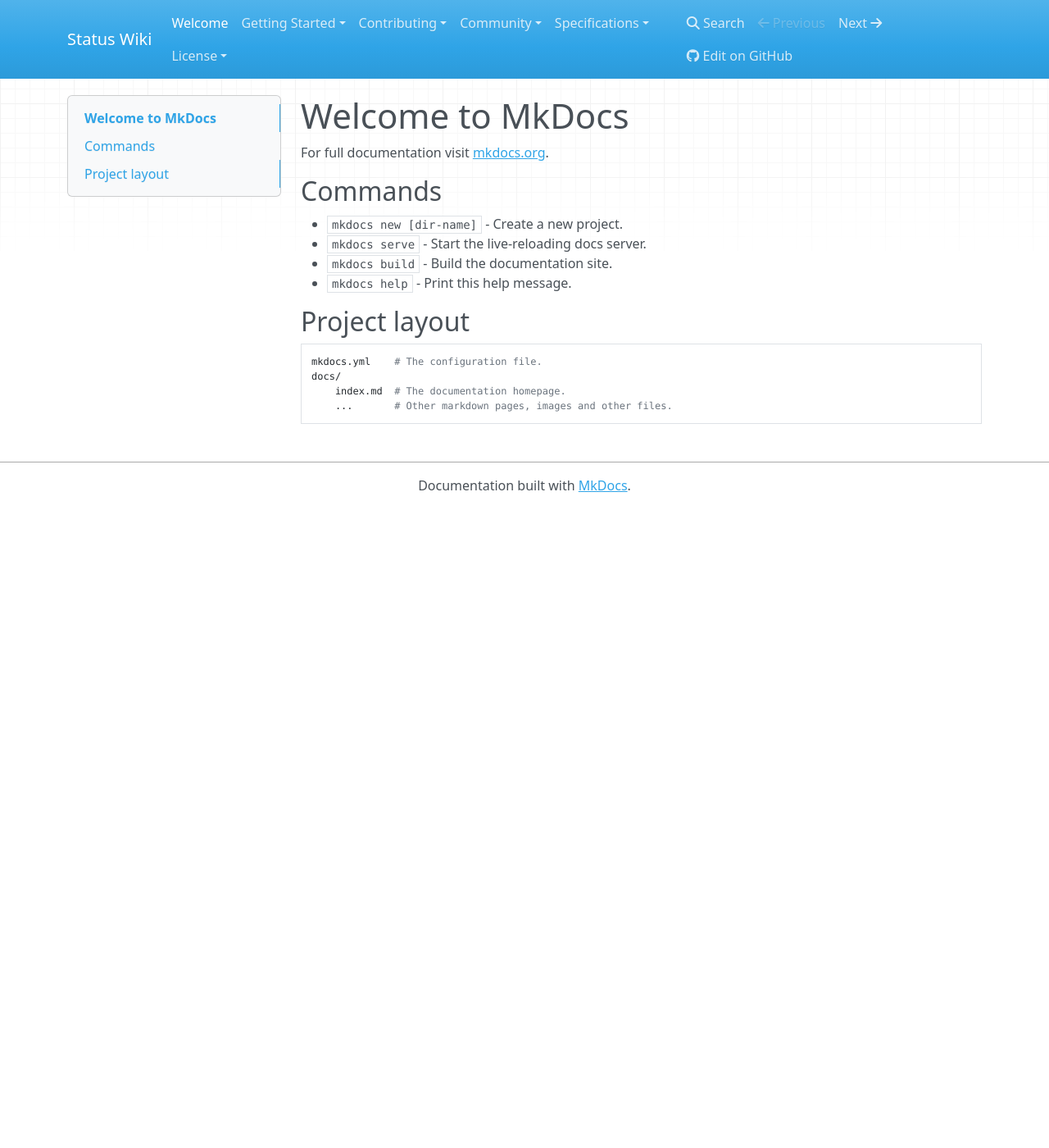
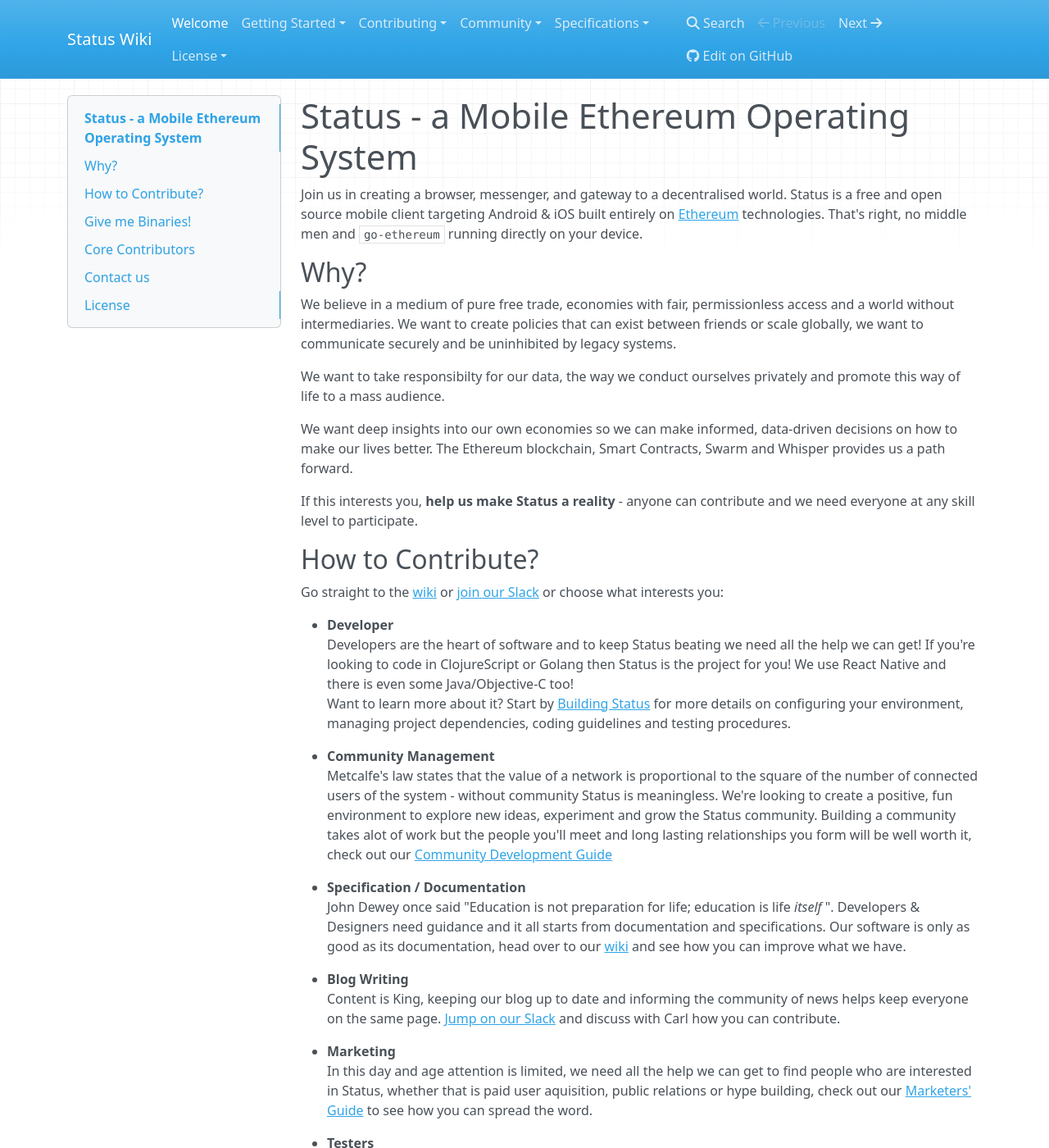
Before and after one commit to status-im/wiki.status.im, an MkDocs documentation site: the page built from docs/index.md, in a window 1280 px wide and 1400 px high. Shown: the whole window at 82% size. Built offline with MkDocs 1.6.1, drawn with Linux system fonts in a browser that asks for light colours; nearby versions of some CDN libraries; old or Windows-style settings are respelled for this version of MkDocs; some of the changed text lies outside the part shown.

Commit message:
add README.md as welcome

```diff
--- a/docs/index.md
+++ b/docs/index.md
@@ -1,17 +1,74 @@
-# Welcome to MkDocs
+# Status - a Mobile Ethereum Operating System
 
-For full documentation visit [mkdocs.org](http://mkdocs.org).
+Join us in creating a browser, messenger, and gateway to a decentralised world. Status is a free and open source mobile client targeting Android & iOS built entirely on [Ethereum](https://ethereum.org/) technologies. That's right, no middle men and `go-ethereum` running directly on your device.
 
-## Commands
+## Why?
 
-* `mkdocs new [dir-name]` - Create a new project.
-* `mkdocs serve` - Start the live-reloading docs server.
-* `mkdocs build` - Build the documentation site.
-* `mkdocs help` - Print this help message.
+We believe in a medium of pure free trade, economies with fair, permissionless access and a world without intermediaries. We want to create policies that can exist between friends or scale globally, we want to communicate securely and be uninhibited by legacy systems.
 
-## Project layout
+We want to take responsibilty for our data, the way we conduct ourselves privately and promote this way of life to a mass audience.
 
-    mkdocs.yml    # The configuration file.
-    docs/
-        index.md  # The documentation homepage.
-        ...       # Other markdown pages, images and other files.
+We want deep insights into our own economies so we can make informed, data-driven decisions on how to make our lives better. The Ethereum blockchain, Smart Contracts, Swarm and Whisper provides us a path forward.
+
+If this interests you, **help us make Status a reality** - anyone can contribute and we need everyone at any skill level to participate.
+
+## How to Contribute?
+
+Go straight to the [wiki](https://wiki.status.im) or [join our Slack](http://slack.status.im) or choose what interests you:
+
+- **Developer**
+Developers are the heart of software and to keep Status beating we need all the help we can get! If you're looking to code in ClojureScript or Golang then Status is the project for you! We use React Native and there is even some Java/Objective-C too!
+Want to learn more about it? Start by [Building Status](contributing/development/building-status.md) for more details on configuring your environment, managing project dependencies, coding guidelines and testing procedures.
+
+- **Community Management**
+Metcalfe's law states that the value of a network is proportional to the square of the number of connected users of the system - without community Status is meaningless. We're looking to create a positive, fun environment to explore new ideas, experiment and grow the Status community. Building a community takes alot of work but the people you'll meet and long lasting relationships you form will be well worth it, check out our [Community Development Guide](community/development.md)
+
+- **Specification / Documentation**
+John Dewey once said "Education is not preparation for life; education is life *itself* ". Developers & Designers need guidance and it all starts from documentation and specifications. Our software is only as good as its documentation, head over to our [wiki](https://wiki.status.im) and see how you can improve what we have.
+
+- **Blog Writing**
+Content is King, keeping our blog up to date and informing the community of news helps keep everyone on the same page. [Jump on our Slack](http://slack.status.im) and discuss with Carl how you can contribute.
+
+- **Marketing**
+In this day and age attention is limited, we need all the help we can get to find people who are interested in Status, whether that is paid user aquisition, public relations or hype building, check out our [Marketers' Guide](contributing/marketing.md) to see how you can spread the word.
+
+- **Testers**
+It's bug hunting season! Status is currently in Alpha and there are sure to be a bunch of education, [grab your fresh copy of Status](http://TODO) and shake your phone to submit bug reports, or start browsing our [Github Issues](http://github.com/status-im/status-react/issues). Every bug you find brings Status closer to stable, usable software for everyone to enjoy!
+
+- **Security**
+Status is a visual interface to make permanent changes on the Blockchain, it handles crypto-tokens that have real value and allows 3rd party code execution. Security is paramount to its success. You are given permission to break Status as hard as you can, as long as you share your findings with the community!
+
+- **Design & User Experience**
+It's all about that sex appeal, we want cryptocurrencies to be easy and fun to use, ugly software doesn't help adoption. [Check out our designs](https://TODO) and show us how to make them better!
+
+- **Evangelism**
+Help us spread the word! Tell a friend *right now*, infact tell **everyone** - yell from a mountain if you have to, every person counts!
+
+## Give me Binaries!
+
+Currently the fastest way to get your hands on a binary is to join our Early Access by submitting your email on our [website](https://status.im) or by [building it yourself](contributing/development/building-status.md).
+
+// TODO GPlay, TestFlight Instructions & FDroid
+
+## Core Contributors
+// TODO mugshots
+
+- Jarrad ([@jarradh](https://github.com/jarradh)) - Cofounder and Thought Leader.
+- Carl ([@carlbennetts](https://github.com/carlbennetts)) - Cofounder and Communications & Marketing.
+- Roman ([@rasom](https://github.com/rasom)) - Clojure and project lead.
+- Alexander ([@alwx](https://github.com/alwx)) - Clojure ninja!
+- Victor ([@farazdagi](https://github.com/farazdagi)) - Golang one-man-army.
+- Andrei ([@andmironov](https://github.com/andmironov)) - Visual design and user experience conjurer.
+
+Special thanks to [@adrian-tiberius](https://github.com/adrian-tiberius).
+Without the dedication of these fine gentleman, Status would not exist.
+
+## Contact us
+
+Feel free to email us at [support@status.im](mailto:support@status.im) or better yet, [join our Slack](http://slack.status.im).
+
+Got a feature request or suggestion, download Status and shake your phone, failing that search our [Github Issues](http://github.com/status-im/status-react/issues).
+
+## License
+
+Licensed under the [Mozilla Public License v2.0](licenses/mpl2.md)
--- a/mkdocs.yml
+++ b/mkdocs.yml
@@ -24,6 +24,7 @@ pages:
     - Newsletter: 'community/newsletter.md'
     - Blog: 'community/blog.md'
     - Tell a Friend: 'community/tell-a-friend.md'
+    - Development: 'community/development.md'
   - Specifications:
     - Contact Sharing (WIP): 'specifications/contact-sharing.md'
     - Chat API (WIP): 'specifications/chat-api.md'
```
Also changed, not shown: docs/community/development.md (added, +1 -0 lines).
